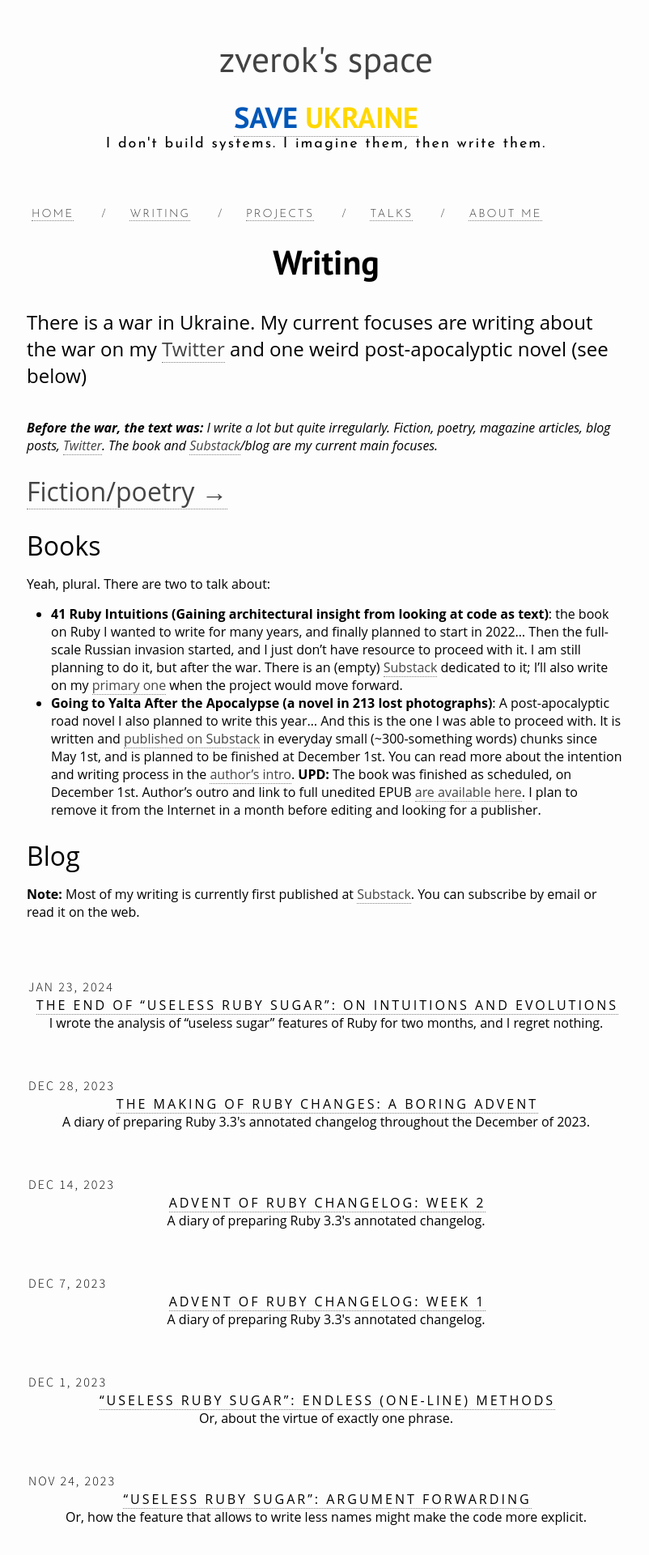
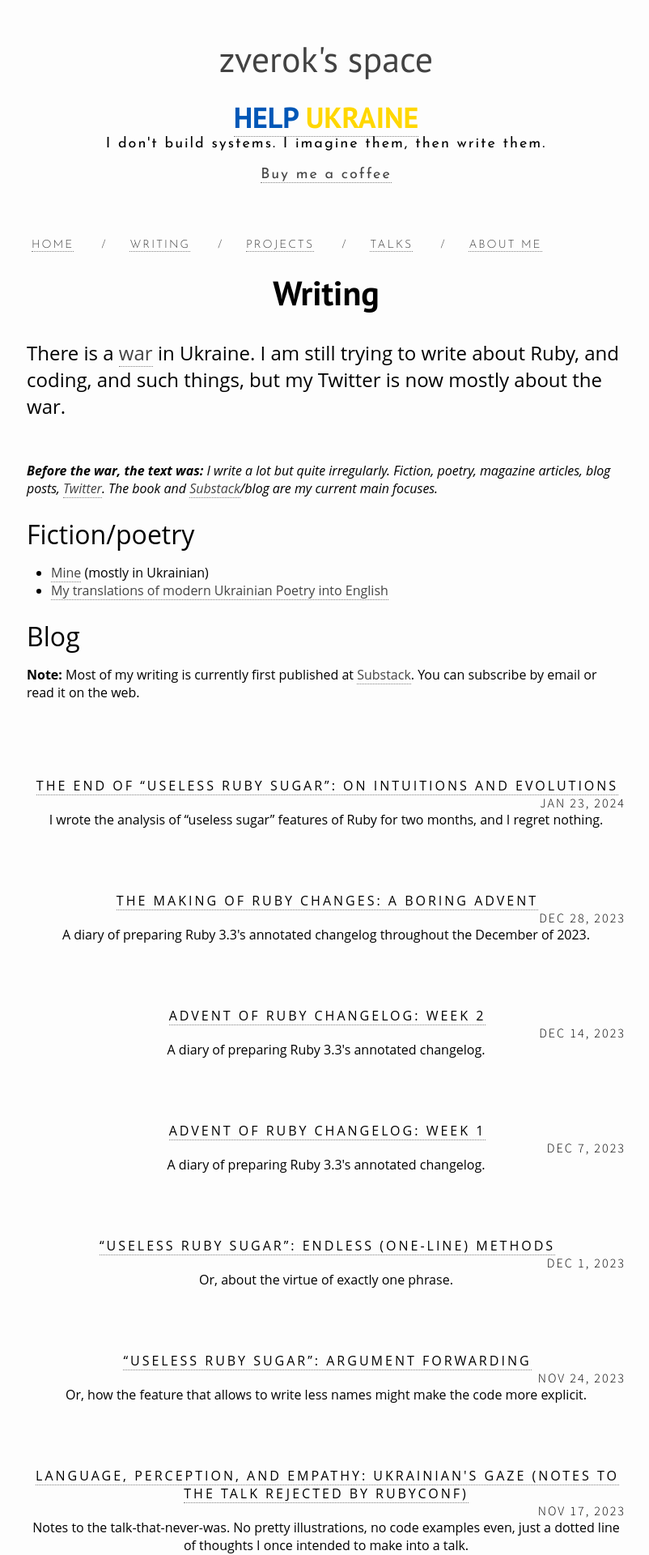
Before and after one commit to zverok/zverok.github.io, a Jekyll site: the page built from writing.md, in a window 1280 px wide. Shown: the top 1920 px of the page at 81% size, without its empty margins (237-1039 px from the left). Built offline with Jekyll 4.4.1, drawn with Linux system fonts in a browser that asks for light colours; nearby versions of some CDN libraries; some of the changed text lies outside the part shown.

Commit message:
Some wording/style changes

```diff
--- a/_config.yml
+++ b/_config.yml
@@ -14,7 +14,7 @@ url: "https://zverok.space" # the base hostname & protocol for your site
 permalink: "/blog/:year-:month-:day-:title.html"
 twitter_username: zverok
 github_username:  zverok
-paginate: 50
+# paginate: 50
 theme-dark: false #Set to true to change to dark website theme
 
 # plugins: [jekyll-paginate, kramdown]
--- a/_includes/header.html
+++ b/_includes/header.html
@@ -1,10 +1,11 @@
 
 <div class="wrapper">
   <center> <a href="/index.html"><div class="site-title">   {{site.title}} </div></a><br/>
-<a style="font-weight: bold; font-size: 36px;" href="https://war.ukraine.ua/"><span style="color: #0057b7;">SAVE</span> <span style="color: #ffd700;">UKRAINE</span></a>  </center>
+  <a style="font-weight: bold; font-size: 36px;" href="https://war.ukraine.ua/"><span style="color: #0057b7;">HELP</span> <span style="color: #ffd700;">UKRAINE</span></a>  </center>
 </div>
 <div class="wrapper site-description">
-<center>  {{site.description}} </center>
+<center>  {{site.description}} </center><br/>
+<center>  <a href="https://www.buymeacoffee.com/zverok" title="(Till the war end, all donations go to Ukrainian organizations supporting the military, or for my own equipment when necessary.)">Buy me a coffee</a> </center>
 </div>
 <div class="wrapper">
   <div class="trigger site-navigation">
--- a/css/style.scss
+++ b/css/style.scss
@@ -312,7 +312,8 @@ pre {
   text-align: center;
 }
 .postDate {
-  float: left;
+  // float: left;
+  text-align: right;
   text-transform: uppercase;
   font-family: "Source Sans Pro";
   font-size: 16px;
@@ -538,7 +539,7 @@ pre {
   p {
     font-size: 1rem;
   }
-  .callout {
+  .callout, .callout p {
     font-size: 1.5rem;
   }
   h2 {
--- a/writing.md
+++ b/writing.md
@@ -4,15 +4,25 @@ title: Writing
 permalink: /writing/
 ---
 
-<div class="callout">
-  There is a war in Ukraine. My current focuses are writing about the war on my <a href="https://twitter.com/zverok">Twitter</a> and one weird post-apocalyptic novel (see below)
+<div class="callout" markdown="1">
+  There is a [war](https://war.ukraine.ua/) in Ukraine. I am still trying to write about Ruby, and coding, and such things, but my Twitter is now mostly about the war.
 </div>
 
 <br/>
 
 _**Before the war, the text was:** I write a lot but quite irregularly. Fiction, poetry, magazine articles, blog posts, <a href="https://twitter.com/zverok">Twitter</a>. The book and <a href="https://zverok.substack.com">Substack</a>/blog are my current main focuses._
 
-## [Fiction/poetry →](/writing/fiction/)
+## Fiction/poetry
+
+* [Mine](/writing/fiction/) (mostly in Ukrainian)
+* [My translations of modern Ukrainian Poetry into English](https://7uapoems.substack.com/)
+
+<!--
+
+## Books
+
+* **41 Ruby Intuitions (Gaining architectural insight from looking at code as text)**: the book on Ruby I wanted to write for many years, and finally planned to start in 2022... Then the full-scale Russian invasion started, and I just don't have resource to proceed with it. I am still planning to do it, but after the war. There is an (empty) [Substack](https://rubyintuitions.substack.com/) dedicated to it; I'll also write on my [primary one](https://zverok.substack.com) when the project would move forward.
+* **Ruby Evolution**:
 
 ## Books
 
@@ -21,7 +31,6 @@ Yeah, plural. There are two to talk about:
 * **41 Ruby Intuitions (Gaining architectural insight from looking at code as text)**: the book on Ruby I wanted to write for many years, and finally planned to start in 2022... Then the full-scale Russian invasion started, and I just don't have resource to proceed with it. I am still planning to do it, but after the war. There is an (empty) [Substack](https://rubyintuitions.substack.com/) dedicated to it; I'll also write on my [primary one](https://zverok.substack.com) when the project would move forward.
 * **Going to Yalta After the Apocalypse (a novel in 213 lost photographs)**: A post-apocalyptic road novel I also planned to write this year... And this is the one I was able to proceed with. It is written and [published on Substack](https://goingtoyalta.substack.com/) in everyday small (\~300-something words) chunks since May 1st, and is planned to be finished at December 1st. You can read more about the intention and writing process in the [author's intro](https://goingtoyalta.substack.com/p/pre-intro). **UPD:** The book was finished as scheduled, on December 1st. Author's outro and link to full unedited EPUB [are available here](https://goingtoyalta.substack.com/p/outro). I plan to remove it from the Internet in a month before editing and looking for a publisher.
 
-<!--
 ## "41 Ruby Intuitions"—book in progress {#ruby-intuitions}
 
 **Gaining architectural insight from looking at code as text**
@@ -37,14 +46,16 @@ The main topic of the book is looking into the ways of code writing that allow c
 
 {% for post in site.posts%}
 <div class="post postContent">
-  <div  class="postDate"><time datetime="{{ post.date | date_to_xmlschema }}" itemprop="datePublished">{{ post.date | date: "%b %-d, %Y" }}</time>
-  </div>
+  <!--
   <div class="postTag">
     {{post.tag}}
   </div>
+-->
   <br>
   <div class="postTitle">
   <a class='postLink' href="{{site.url}}{{site.baseurl}}{{post.url}}">{{post.title}}</a>
+  </div>
+  <div  class="postDate"><time datetime="{{ post.date | date_to_xmlschema }}" itemprop="datePublished">{{ post.date | date: "%b %-d, %Y" }}</time>
   </div>
   <div class="postExt">
     {% if post.description %}
```
Also changed, not shown: index.md (+18 -11 lines).
